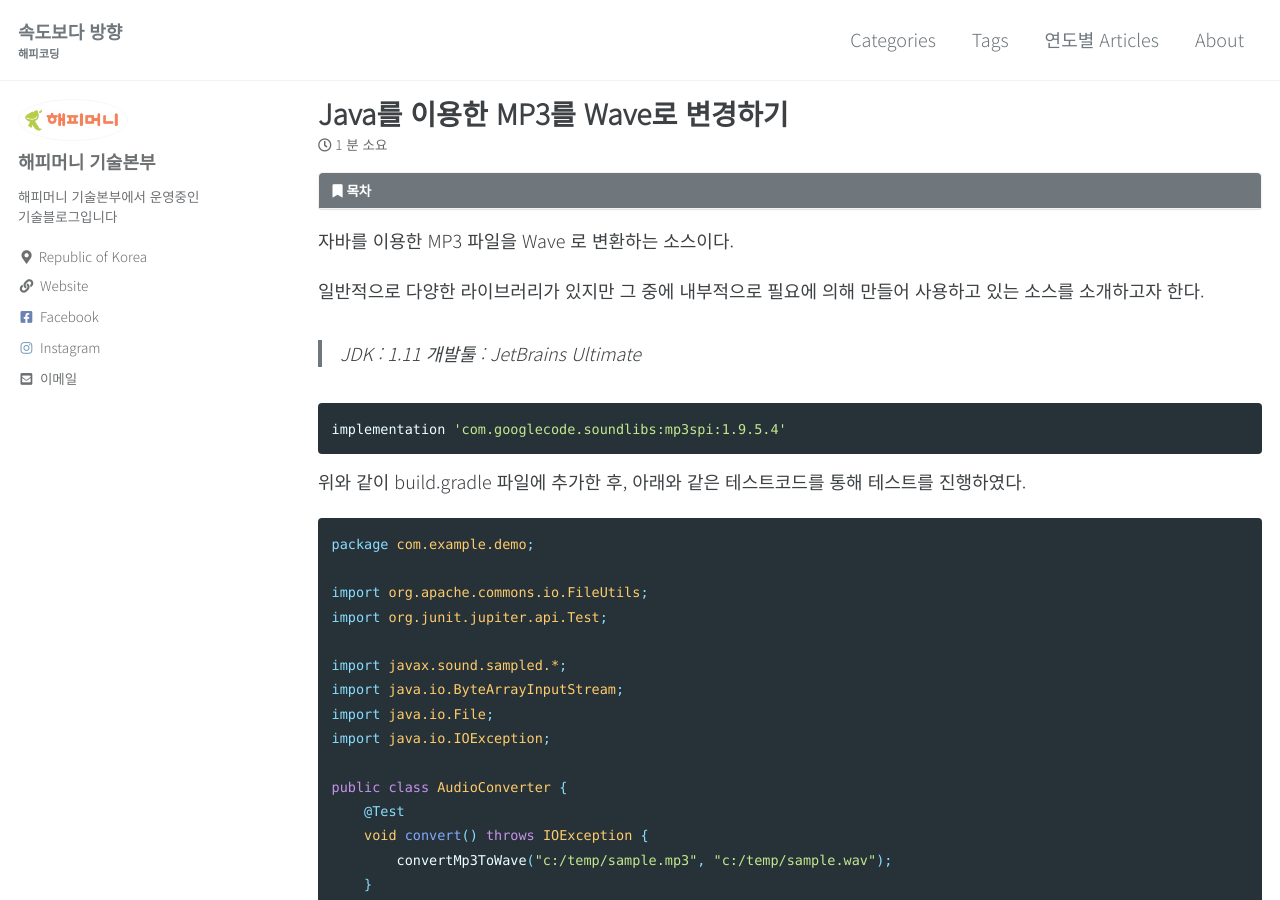
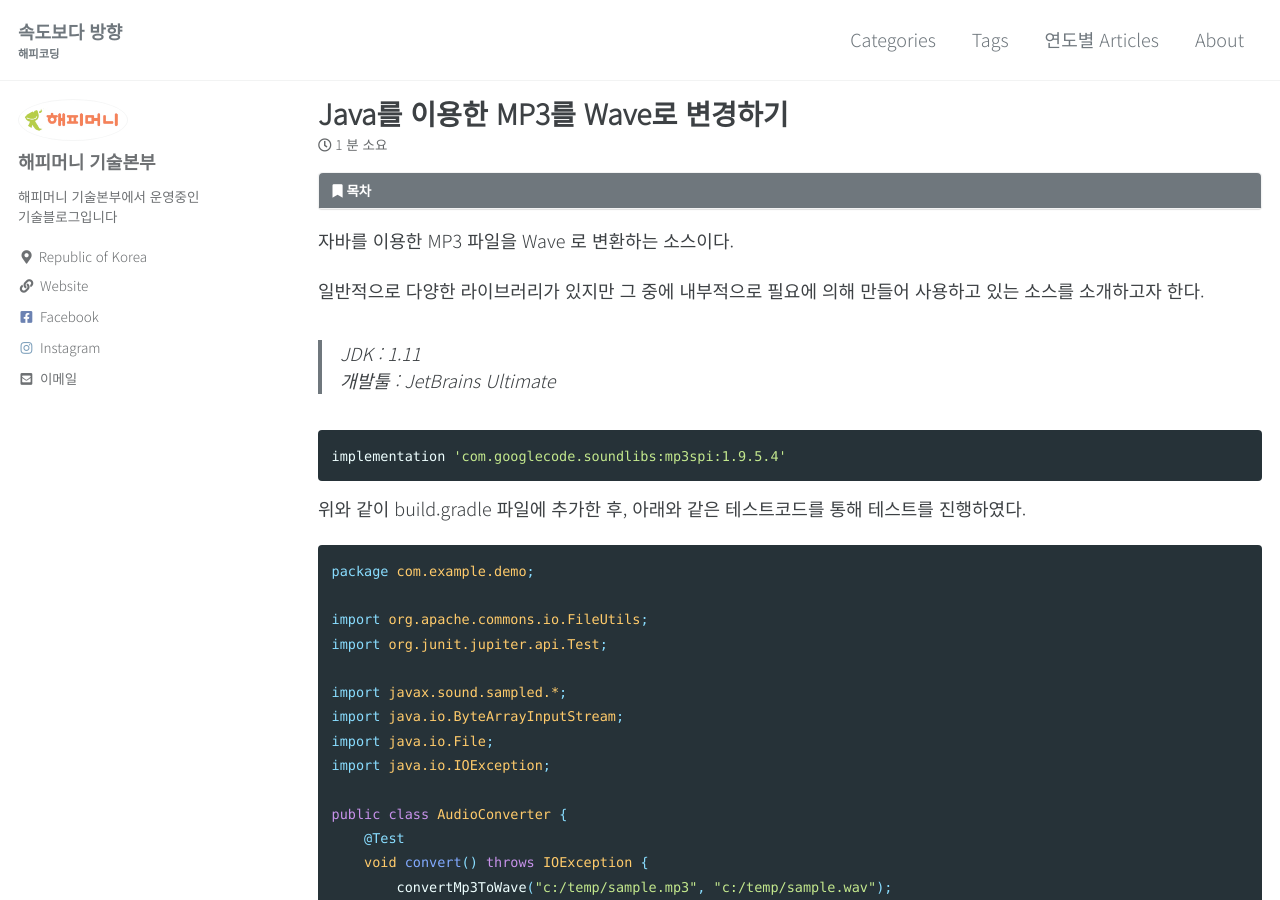
Before and after one commit to happymoney-tech/happymoney-tech.github.com, a Jekyll site: the page built from _posts/2021/2021-07-28-mp3convert.md, in a window 1280 px wide and 900 px high. Built offline with Jekyll 4.4.1, drawn with Linux system fonts in a browser that asks for light colours; cached includes are drawn as plain includes; comment, search, counter and statistics services are not loaded.

Commit message:
내용수정

````diff
--- a/_posts/2021/2021-07-28-mp3convert.md
+++ b/_posts/2021/2021-07-28-mp3convert.md
@@ -19,7 +19,7 @@ toc_icon: "bookmark"
 일반적으로 다양한 라이브러리가 있지만 그 중에 내부적으로 필요에 의해
 만들어 사용하고 있는 소스를 소개하고자 한다.
 
-> JDK : 1.11
+> JDK : 1.11<br>
 > 개발툴 : JetBrains Ultimate
 
 ```gradle
````
